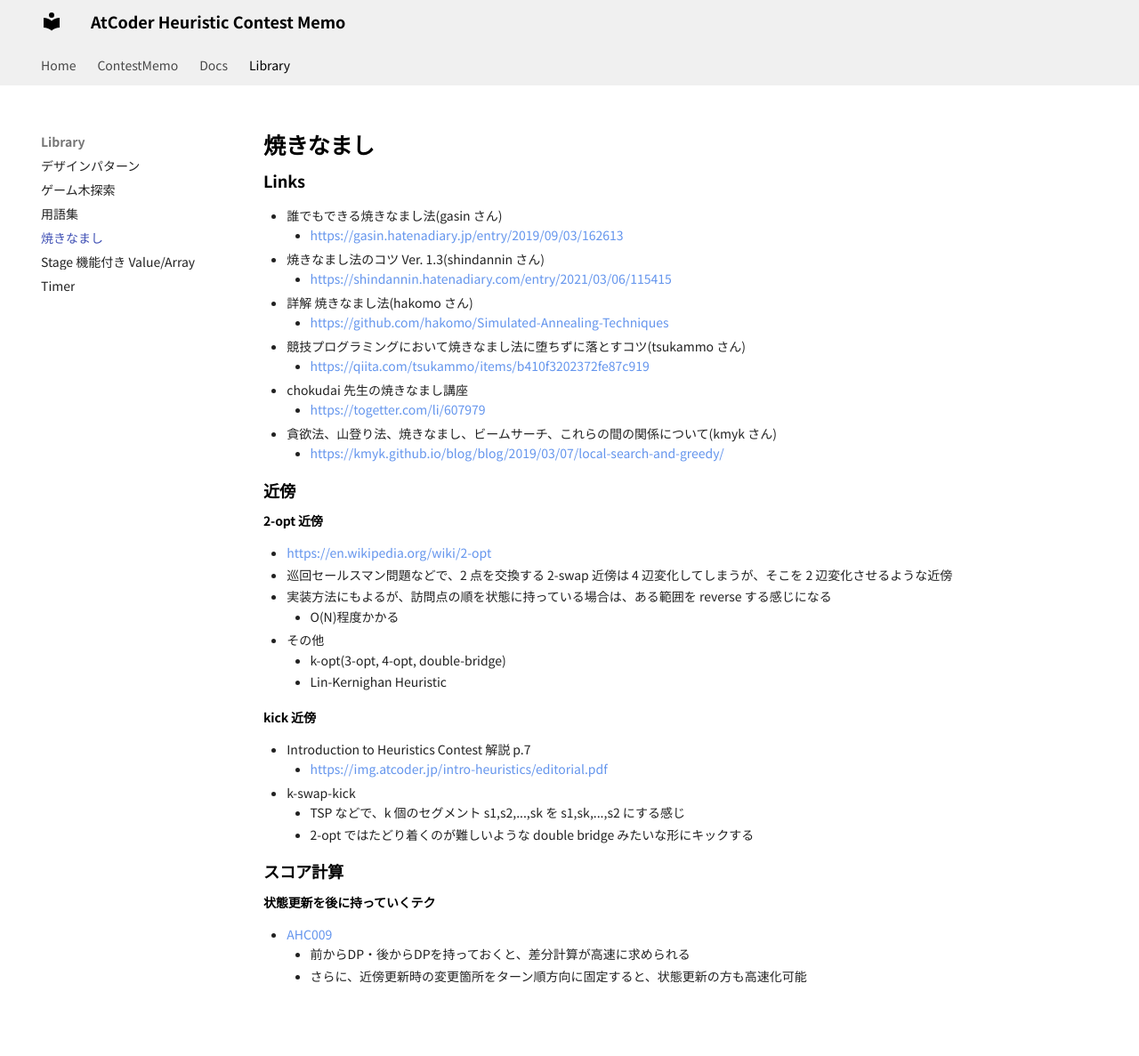
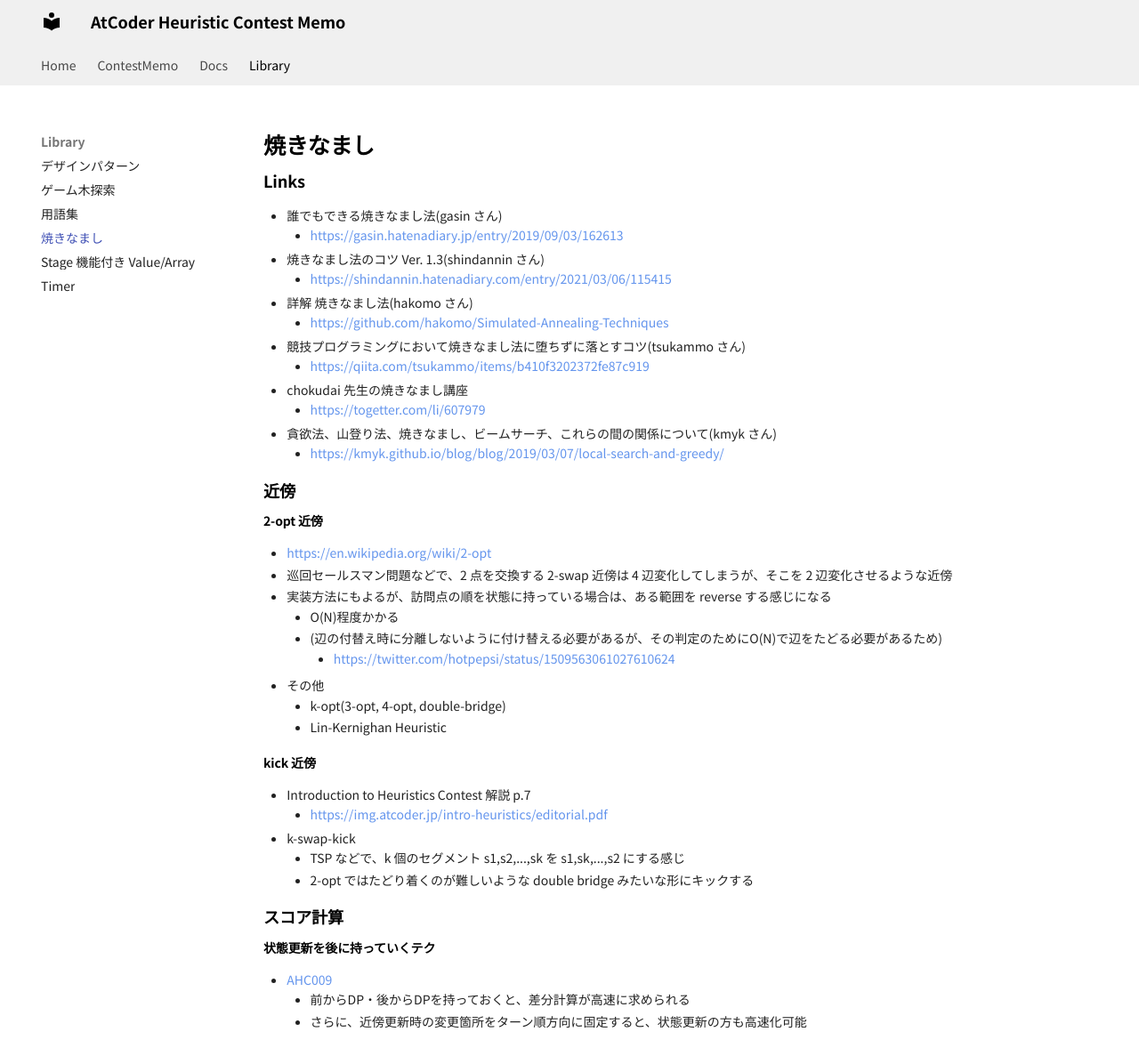
Before and after one commit to jetbead/AtCoderHeuristicContestMemo, an MkDocs documentation site: the page built from docs/Library/sa.md, in a window 1280 px wide and 1187 px high. Shown: the whole window at 89% size. Built offline with MkDocs 1.6.1 and Material for MkDocs 9.7.7, drawn with Linux system fonts in a browser that asks for light colours; some web fonts are replaced.

Commit message:
Update sa.md

```diff
--- a/docs/Library/sa.md
+++ b/docs/Library/sa.md
@@ -23,6 +23,8 @@
 - 巡回セールスマン問題などで、2 点を交換する 2-swap 近傍は 4 辺変化してしまうが、そこを 2 辺変化させるような近傍
 - 実装方法にもよるが、訪問点の順を状態に持っている場合は、ある範囲を reverse する感じになる
   - O(N)程度かかる
+  - (辺の付替え時に分離しないように付け替える必要があるが、その判定のためにO(N)で辺をたどる必要があるため)
+    - https://twitter.com/hotpepsi/status/1509563061027610624
 - その他
   - k-opt(3-opt, 4-opt, double-bridge)
   - Lin-Kernighan Heuristic
```
